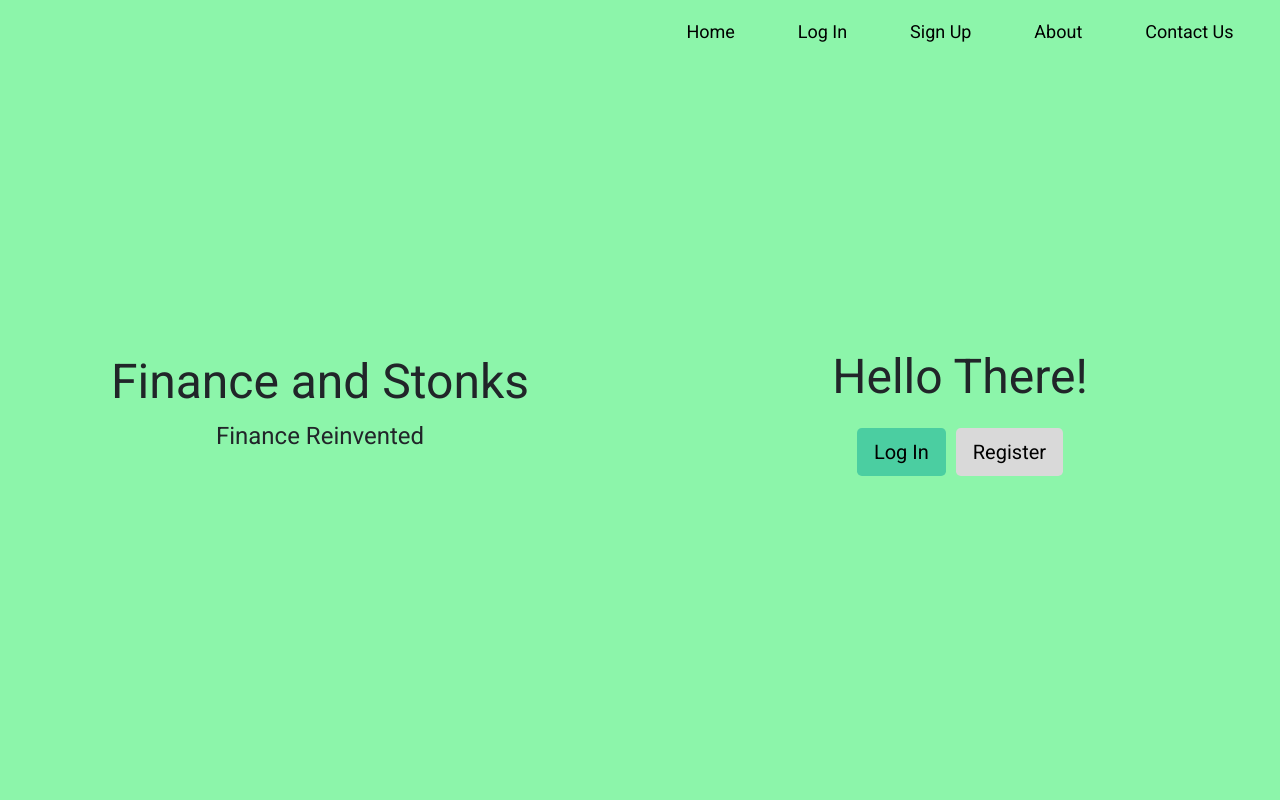
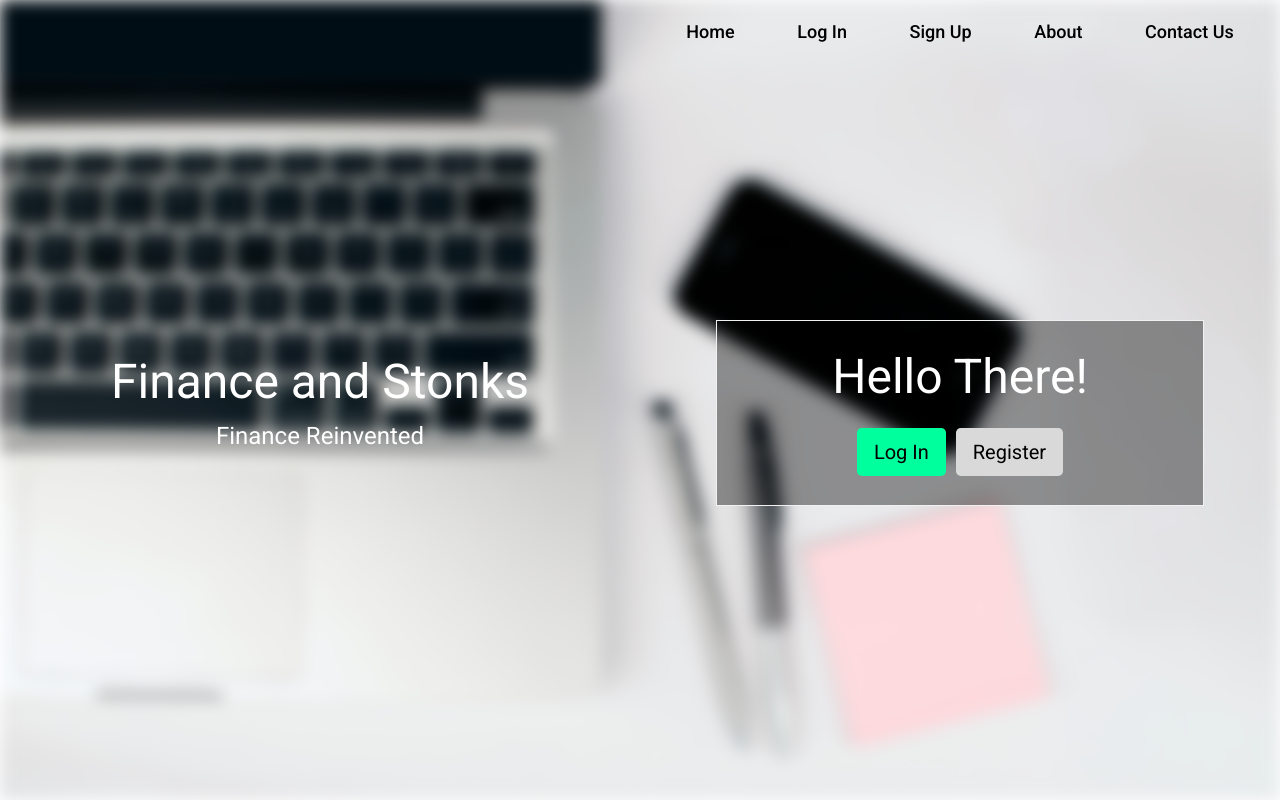
Before and after one commit to derkstouffers/CS382-Final-Project, a website: page public/index.html in a window 1280 px wide. Drawn offline with nearby package versions, Linux system fonts and the light colour scheme.

Commit message:
Landing page update
Added empty folders for database models/views/routes

```diff
--- a/public/index.html
+++ b/public/index.html
@@ -14,7 +14,9 @@
     </head>
 
     <body>
+
         <div class="container-fluid">
+            <div class="background"></div>
             <div class="row">
                 <div class="col">
                     <div class="left-section">
--- a/public/styles/landing-page.css
+++ b/public/styles/landing-page.css
@@ -6,9 +6,25 @@
 body{
     margin: 0;
     padding: 0;
-    background: var(--mainBgColor);
+    /* background: var(--mainBgColor); */
     font-family: "Roboto";
     font-weight: 400;
+}
+
+.background{
+    position: fixed;
+    left: 0;
+    top: 0;
+    width: 100%;
+    height: 100%;
+    background-image: url('../images/pexels-lukas-296115.jpg');
+    background-size: cover;
+    filter: blur(8px);
+}
+
+.section-text{
+    font-size: 48px;
+    color: white;
 }
 
 .left-section{
@@ -16,10 +32,6 @@ body{
     align-items: center;
     justify-content: center;
     height: 100vh;
-
-    .section-text{
-        font-size: 48px;
-    }
 
     .left-section-sub{
         text-align: center;
@@ -33,10 +45,6 @@ body{
     justify-content: center;
     height: 90vh;
 
-    .section-text{
-        font-size: 48px;
-    }
-
     .login{
         display:flex;
         align-items: center;
@@ -46,7 +54,7 @@ body{
         }
         /* override the button color */
         .btn-login, .btn-login:hover, .btn-login:active, .btn-login:visited, .btn-login:focus {
-            background-color: rgba(13, 167, 154, 0.5);
+            background-color: rgb(0, 255, 157);
             color: #000;
         }
         .btn-register, .btn-register:hover, .btn-register:active, .btn-register:visited, .btn-register:focus {
@@ -54,12 +62,19 @@ body{
             color: #000;
         }
     }
-
+    .section-text{
+        background-color: rgba(0,0,0, 0.4); /* Black w/opacity/see-through */
+        border: 1px solid #f1f1f1;
+        width: 80%;
+        padding: 20px;
+        text-align: center;
+    }
 }
 
 .nav-item{
     margin-top: 10px;
     font-size: 18px;
+    font-weight: 500;
     a{
         color: #000;
     }
```
Also changed, not shown: public/images/pexels-lukas-296115.jpg (added), src/controllers/deleteThis.txt (added), src/models/deleteThis.txt (added), src/routes/deleteThis.txt (added), src/views/deleteThis.txt (added).
